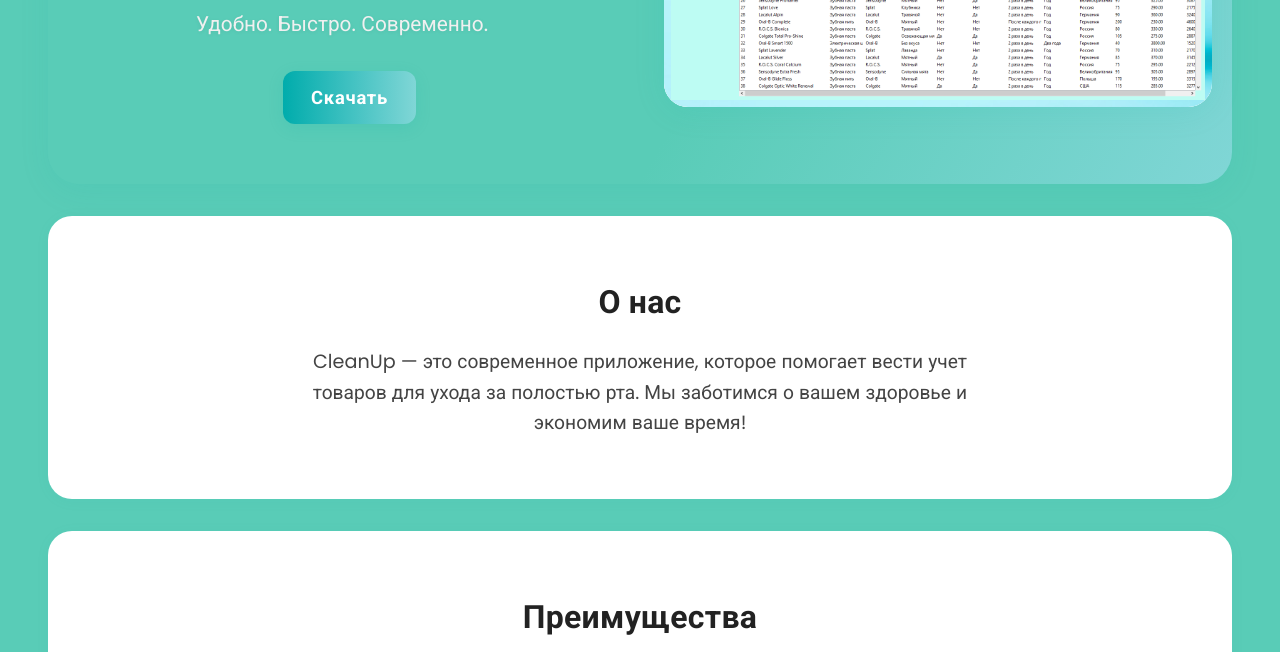
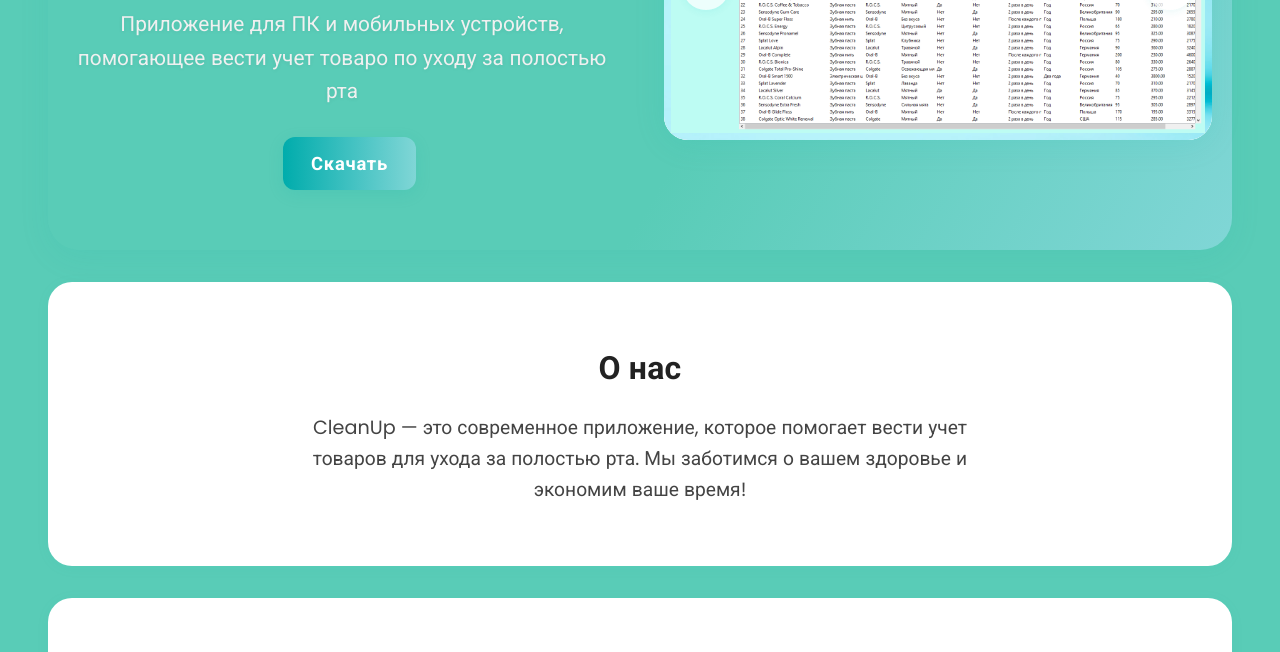
Before and after one commit to har04ka/vanilla-js-study, a website: page index.html in a window 1280 px wide. Shown: the part 448-1100 px from the top of the page. Drawn offline with Linux system fonts and the light colour scheme.

Commit message:
Update index.html

```diff
--- a/index.html
+++ b/index.html
@@ -46,7 +46,7 @@
             <div class="container hero-flex">
                 <div class="hero-content">
                     <h1>CleanUp — хорошее решение для каждого заинтересованного</h1>
-                    <p class="hero-sub">Удобно. Быстро. Современно.</p>
+                    <p class="hero-sub">Приложение для ПК и мобильных устройств, помогающее вести учет товаро по уходу за полостью рта</p>
                     <button class="cta-button">Скачать</button>
                 </div>
                 <div class="hero-slider single-image">
```
